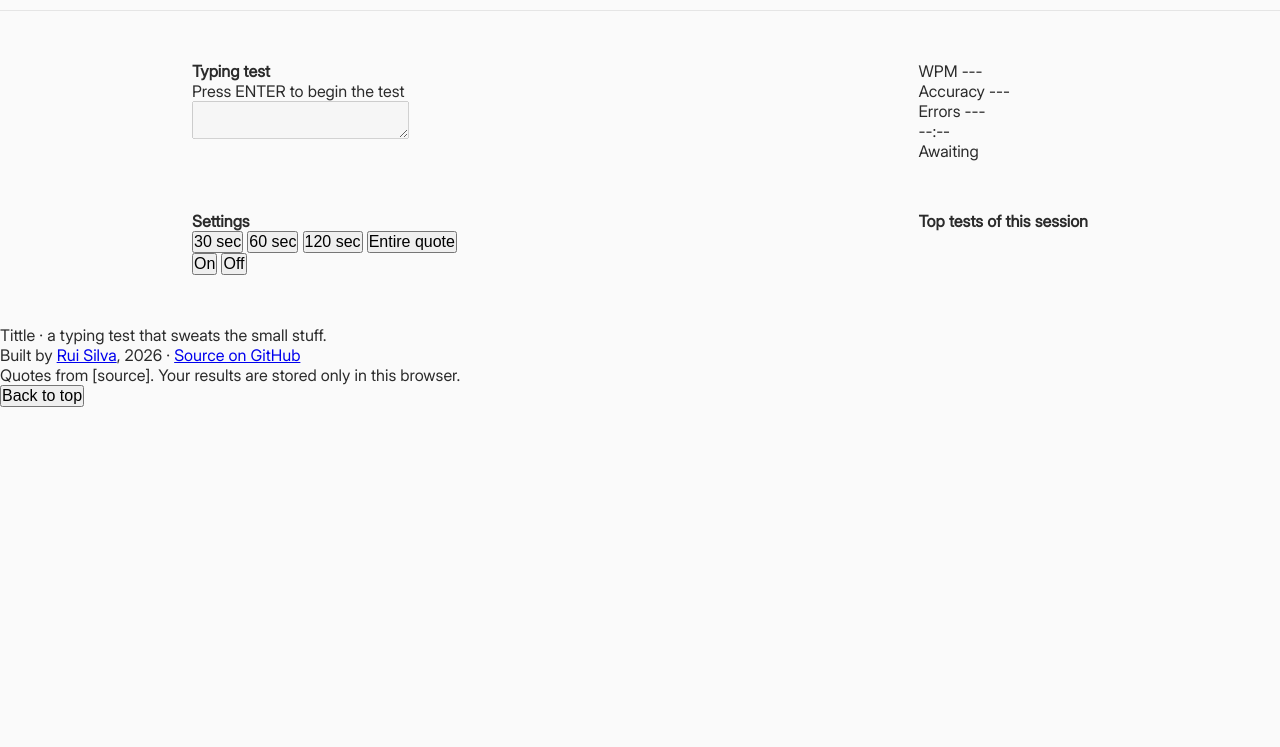
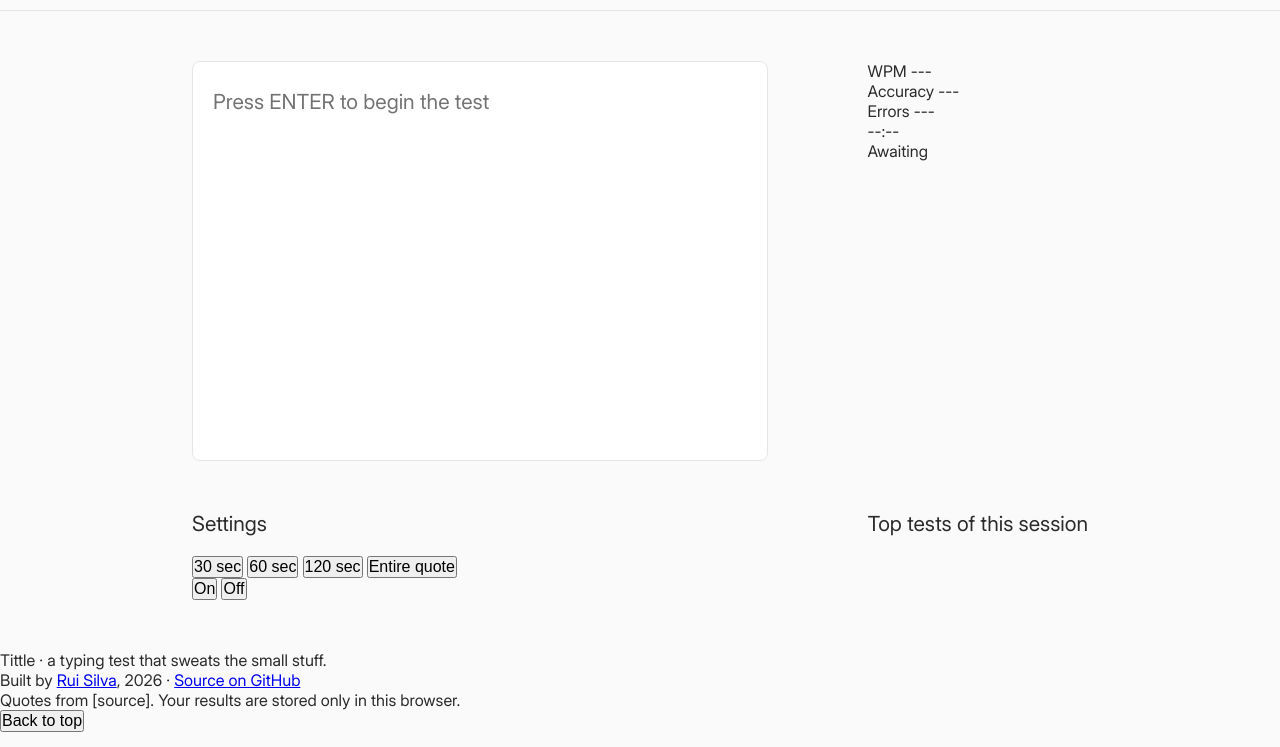
Before and after one commit to Rui-S13/Tittle-Typing-Test, a plain HTML site: page index.html in a window 1280 px wide. Shown: the part 53-800 px from the top of the page. Drawn offline with Linux system fonts and the light colour scheme.

Commit message:
Style_MAIN: Style the typing area of the test including the displayed quote

```diff
--- a/index.html
+++ b/index.html
@@ -73,13 +73,12 @@
 
     <main>
         <section id="typing_test">
-            <h2>Typing test</h2>
             <div id="test_area">
                 <div id="test_quote"></div>
                 <p id="test_guide">Press ENTER to begin the test</p>
             </div>
-            <textarea name="typing_test_input" id="typing_test_input" autocomplete="off" autocorrect="off"
-                autocapitalize="off" spellcheck="false" disabled></textarea>
+            <textarea name="test_input" id="test_input" autocomplete="off" autocorrect="off" autocapitalize="off"
+                spellcheck="false" disabled></textarea>
         </section>
 
         <section id="test_status">
--- a/style.css
+++ b/style.css
@@ -139,11 +139,59 @@ header {
    MAIN
    ================================================== */
 
-   main {
+main {
     display: grid;
     grid-template-columns: 1fr auto;
     column-gap: 100px;
     row-gap: 50px;
 
     padding: 50px 15%;
-   }
+}
+
+main h2 {
+    font-size: 1.3rem;
+    font-weight: var(--font_weight_light);
+    margin-bottom: 20px;
+}
+
+
+/* ==================================================
+   TYPING TEST AREA
+   ================================================== */
+
+#typing_test {
+    width: 100%;
+}
+
+#test_area {
+    width: 100%;
+    height: 400px;
+    resize: vertical;
+
+    padding: 20px;
+
+    border: solid var(--border_color) var(--broder_weight);
+    border-radius: var(--border_radius);
+    background-color: var(--surface_color);
+
+    color: var(--muted_color);
+    text-wrap: wrap;
+    line-height: 40px;
+}
+
+#test_guide {
+    font-size: 1.3rem;
+}
+
+#test_quote {
+    font-size: 1.3rem;
+}
+
+#test_input {
+    position: absolute;
+    opacity: 0;
+    pointer-events: none;
+
+    height: 0px;
+    margin: 0px;
+}
```
